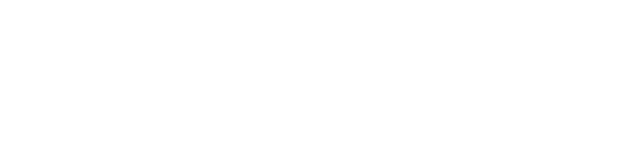
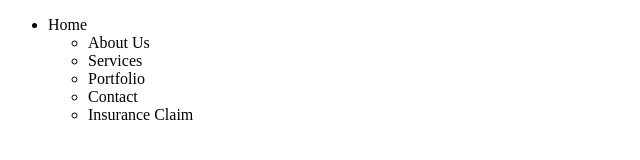
Before and after one commit to FranciscoAvilaJuarez/electricSite, a plain HTML site: page home.html in a window 1280 px wide. Shown: the whole page, without its empty margins (0-640 px from the left). Drawn offline with Linux system fonts and the light colour scheme.

Commit message:
branch menu

```diff
--- a/home.html
+++ b/home.html
@@ -7,6 +7,18 @@
     <title>Document</title>
 </head>
 <body>
+    <div>
+        <ul>
+            <li>Home </li>
+            <ul>
+                <li>About Us</li>
+                <li>Services</li>
+                <li>Portfolio</li>
+                <li>Contact</li>
+                <li>Insurance Claim</li>
+            </ul>
+        </ul>
+    </div>
     <script src="./home.js"></script>
 </body>
 </html>
```
